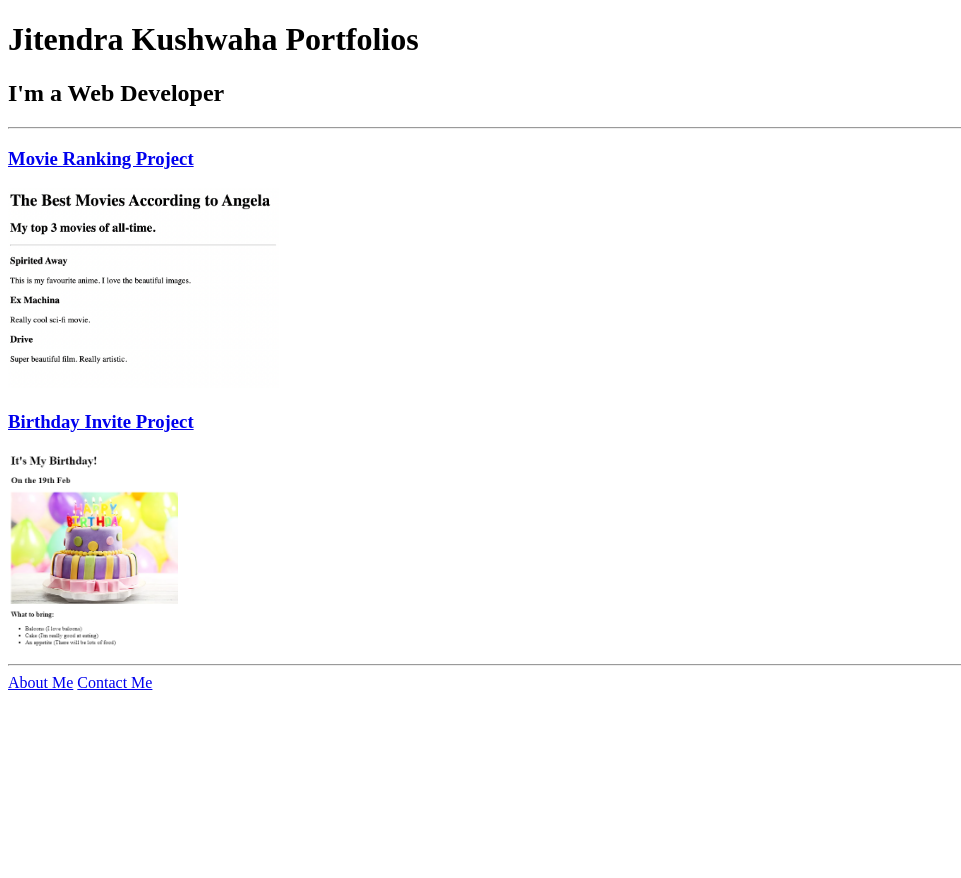
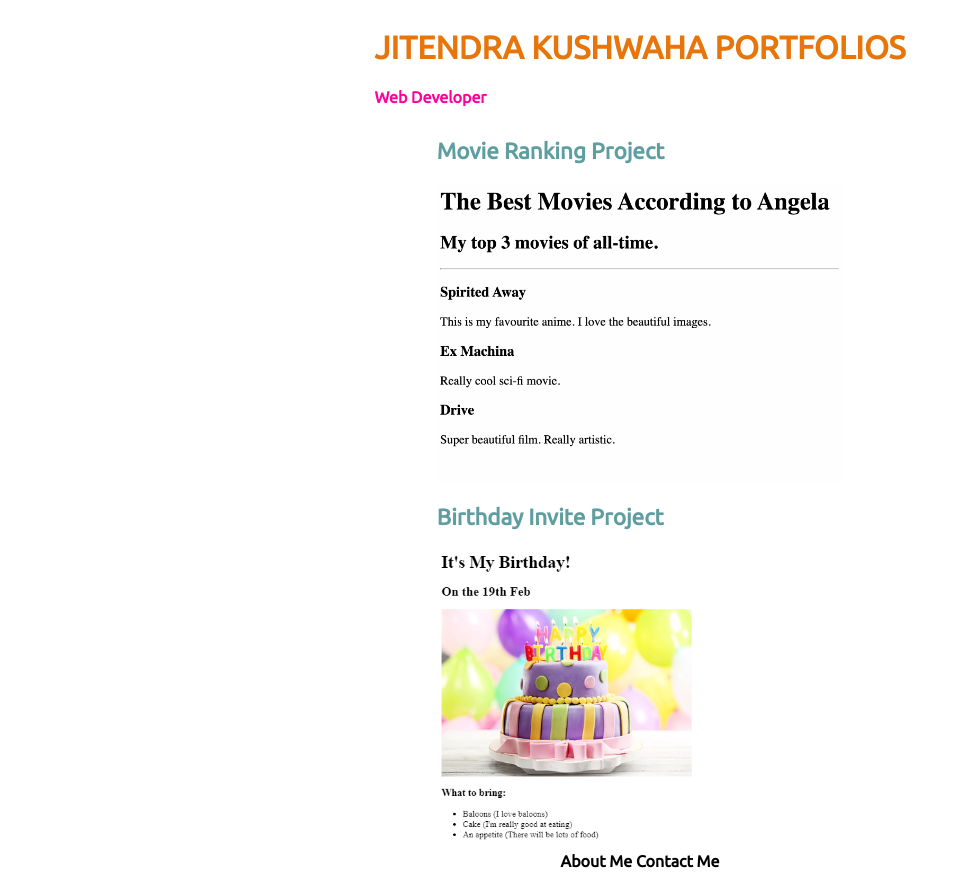
Before and after one commit to JK5426/portfolio, a plain HTML site: page index.html in a window 1280 px wide. Shown: the whole page, without its empty margins (0-961 px from the left). Before the commit the page ends 800 px from the top, so only its background shows below. Drawn offline with Linux system fonts and the light colour scheme.

Commit message:
CSS file added

```diff
--- a/index.html
+++ b/index.html
@@ -4,30 +4,37 @@
     <meta charset="UTF-8" />
     <meta name="viewport" content="width=device-width, initial-scale=1.0" />
     <title>My Portfolios</title>
-    <style>
-      img {
-        mix-blend-mode: multiply;
-      }
-    </style>
+    <link rel="stylesheet" href="style.css" />
+    <link rel="preconnect" href="https://fonts.googleapis.com" />
+    <link rel="preconnect" href="https://fonts.gstatic.com" crossorigin />
+    <link
+      href="https://fonts.googleapis.com/css2?family=Ubuntu&display=swap"
+      rel="stylesheet"
+    />
   </head>
   <body>
-    <h1>Jitendra Kushwaha Portfolios</h1>
-    <h2>I'm a Web Developer</h2>
-    <hr />
-    <h3><a href="./public/movie-ranking.html">Movie Ranking Project</a></h3>
-    <img
-      src="./assets/images/movie-ranking.png"
-      height="200"
-      alt="Movie ranking page"
-    />
-    <h3><a href="./public/birthday-invite.html">Birthday Invite Project</a></h3>
+    <div class="container">
+      <div class="header">
+        <h1 class="main-heading">Jitendra Kushwaha Portfolios</h1>
+        <h2 class="secondary-heading">Web Developer</h2>
+      </div>
+      <div class="project">
+        <h3 class="project-heading">
+          <a href="./public/movie-ranking.html">Movie Ranking Project</a>
+        </h3>
+        <img src="./assets/images/movie-ranking.png" alt="Movie ranking page" />
+        <h3 class="project-heading">
+          <a href="./public/birthday-invite.html">Birthday Invite Project</a>
+        </h3>
         <img
           src="./assets/images/birthday-invite.png"
-      height="200"
           alt="birthday invite page"
         />
-    <hr />
+      </div>
+      <div class="footer">
         <a href="./public/about.html">About Me</a>
         <a href="./public/contact.html">Contact Me</a>
+      </div>
+    </div>
   </body>
 </html>
--- /dev/null
+++ b/style.css
@@ -0,0 +1,42 @@
+body {
+  font-family: "Ubuntu", sans-serif;
+}
+.container {
+  display: flex;
+  flex-direction: column;
+  flex-wrap: wrap;
+  align-content: center;
+}
+
+.main-heading {
+  text-transform: uppercase;
+  color: rgb(231, 117, 10);
+}
+.secondary-heading {
+  font-size: medium;
+  color: rgb(255, 0, 157);
+}
+img {
+  mix-blend-mode: multiply;
+  height: 300px;
+  object-fit: cover;
+}
+.project {
+  align-self: center;
+}
+
+.project-heading > a {
+  color: cadetblue;
+  text-decoration: none;
+  font-size: larger;
+}
+
+.footer > a {
+  color: black;
+  font-weight: 600;
+  text-decoration: none;
+}
+
+.footer {
+  align-self: center;
+}
```
Lines whose indentation alone changed are shown as unchanged.
